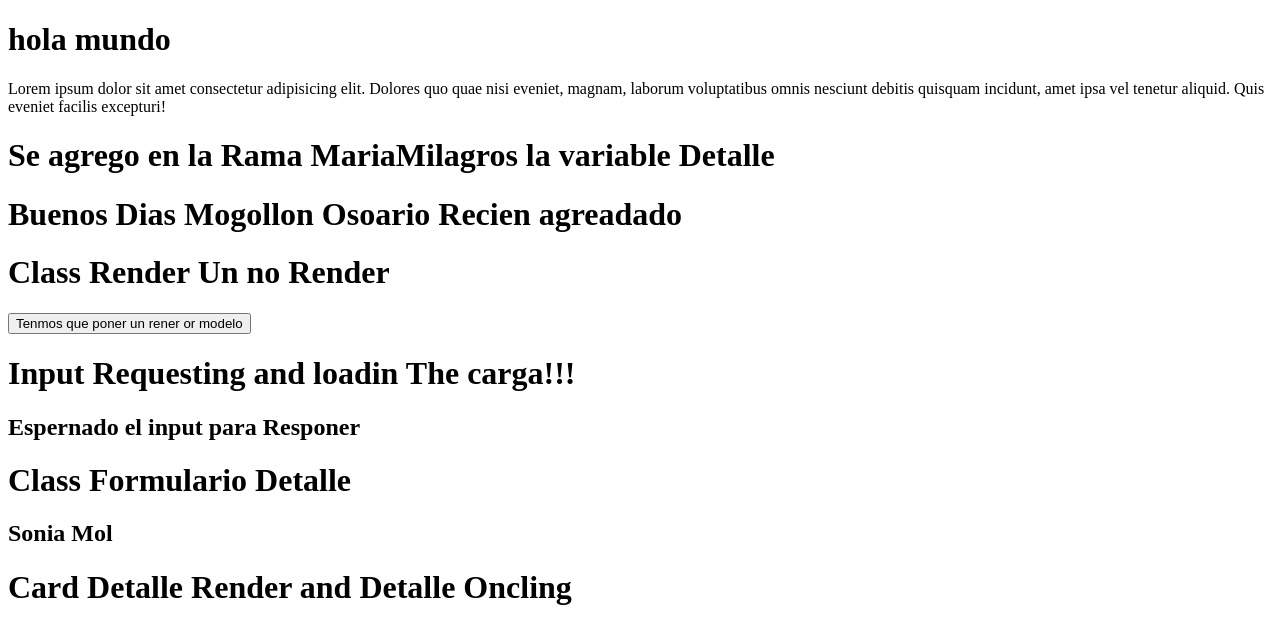
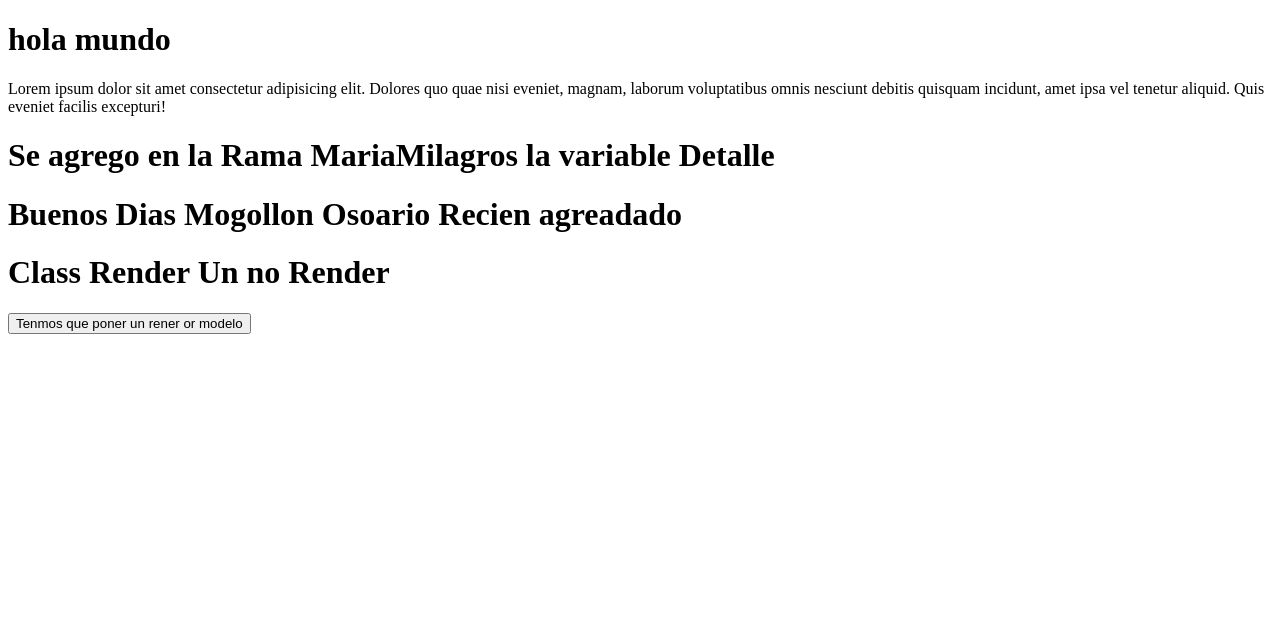
Before and after one commit to YamirMogollon1996/Htmlcss, a plain HTML site: page index.html in a window 1280 px wide. Drawn offline with Linux system fonts and the light colour scheme.

Commit message:
Revert "se agregoel formualrio d"
This reverts commit 4f82ef8e02bb33ebc86e28ee9328371ecc1371ce.

```diff
--- a/index.html
+++ b/index.html
@@ -17,21 +17,6 @@
                 <h1>Class Render Un no Render</h1>
                 <button  id="remderformodel">Tenmos que poner un rener or modelo </button>
           </div>
-          <form>
-
-                <h1>Input Requesting and loadin The carga!!!</h1>
-                <h2>Espernado el input para Responer    </h2>
-
-          </form>
-
-          <div>
-              <h1>Class Formulario Detalle</h1>
-              <h2>Sonia Mol</h2>
-              <div>
-
-                   <h1>Card Detalle Render and Detalle Oncling  </h1>
-              </div>
-          </div>
 
 
 
```
